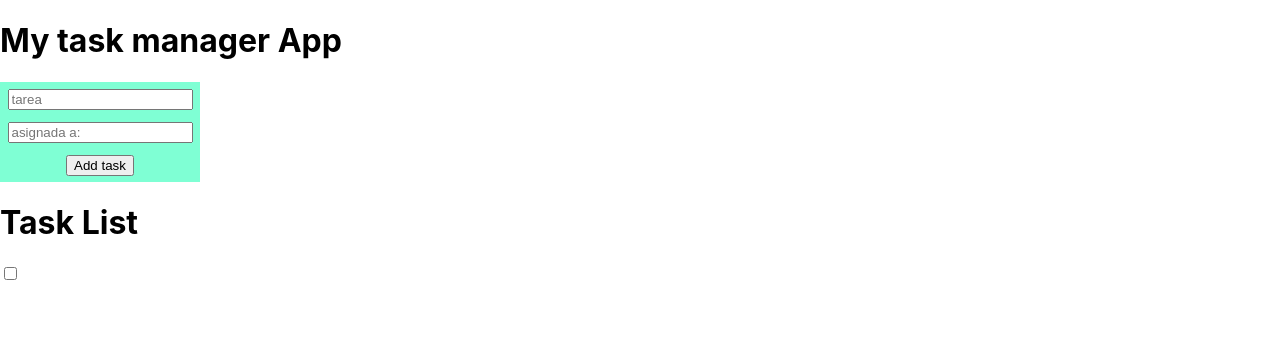
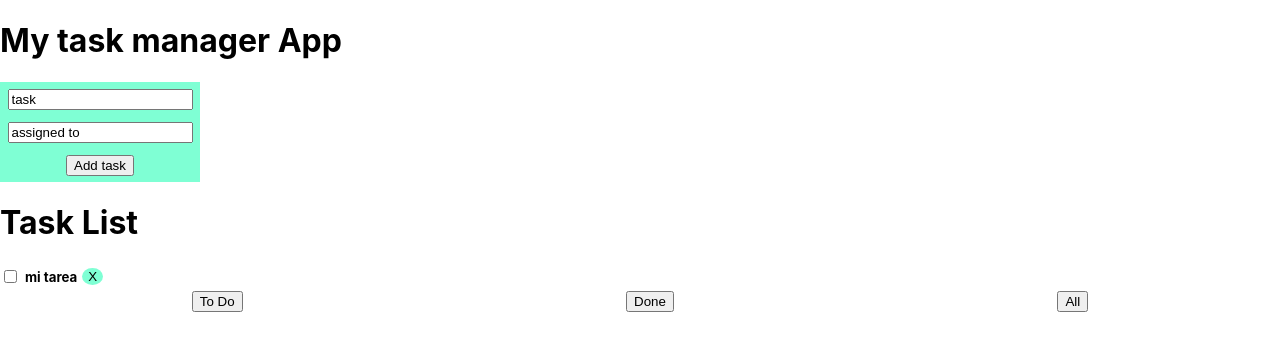
Before and after one commit to lissms/my-task-list, a React (Create React App) app: page / in a window 1280 px wide. Shown: the top 350 px of the page. Built offline with nearby package versions, Linux system fonts and the light colour scheme.

Commit message:
add destructuring value

```diff
--- a/src/App.js
+++ b/src/App.js
@@ -3,11 +3,17 @@ import Form from "./components/Form";
 import TaskList from "./components/TaskList";
 import FilterButtons from "./components/FilterButtons";
 
-function App(props) {
+function App() {
+  const [task, setTask] = React.useState("task");
+  const [assigned, setAssigned] = React.useState("assigned to");
+
+  const handlerClick = () => {
+    console.log("task, assigned", task, assigned);
+  };
   return (
     <div>
-      <h1> My task manager App</h1>
-      <Form />
+      <h1>My task manager App</h1>
+      <Form handlerClick={handlerClick} assigned={assigned} task={task} setTask={setTask} setAssigned={setAssigned} />
       <TaskList />
       <FilterButtons />
     </div>
--- /dev/null
+++ b/src/components/Button.jsx
@@ -0,0 +1,11 @@
+import React from "react";
+
+function Button(props) {
+  return (
+    <div>
+      <input type="button" value={props.value} />
+    </div>
+  );
+}
+
+export default Button;
--- /dev/null
+++ b/src/components/FilterButtons.css
@@ -0,0 +1,4 @@
+.buttons-container {
+  display: flex;
+  justify-content: space-around;
+}
--- a/src/components/FilterButtons.jsx
+++ b/src/components/FilterButtons.jsx
@@ -1,7 +1,15 @@
 import React from "react";
+import Button from "./Button";
+import "./FilterButtons.css";
 
 function FilterButtons(props) {
-  return <div></div>;
+  return (
+    <div className="buttons-container">
+      <Button value="To Do" />
+      <Button value="Done" />
+      <Button value="All" />
+    </div>
+  );
 }
 
 export default FilterButtons;
--- a/src/components/Form.jsx
+++ b/src/components/Form.jsx
@@ -5,9 +5,23 @@ import "./Form.css";
 function Form(props) {
   return (
     <div className="form-container">
-      <ItemForm name="task" id="task" placeholder="tarea" />
-      <ItemForm name="assigned to" id="assigned" placeholder="asignada a:" />
-      <input type="button" value="Add task" />
+      <ItemForm
+        name="task"
+        id="task"
+        placeholder="tarea"
+        handlerClick={props.handlerClick}
+        value={props.task}
+        setTask={props.setTask}
+      />
+      <ItemForm
+        name="assigned to"
+        id="assigned"
+        placeholder="asignada a:"
+        handlerClick={props.handlerClick}
+        value={props.assigned}
+        setAssigned={props.setAssigned}
+      />
+      <input type="button" value="Add task" onClick={props.handlerClick} />
     </div>
   );
 }
--- a/src/components/ItemForm.jsx
+++ b/src/components/ItemForm.jsx
@@ -1,9 +1,27 @@
 import React from "react";
 
 function ItemForm(props) {
+  const getInputValue = (ev) => {
+    if (ev.target.id === "assigned") {
+      props.setAssigned(ev.target.value);
+    } else if (ev.target.id === "task") {
+      props.setTask(ev.target.value);
+    }
+    console.log(ev.target.id, ev.target.value);
+  };
+
   return (
     <div>
-      <input type="text" name={props.name} id={props.id} placeholder={props.placeholder} />
+      <input
+        type="text"
+        name={props.name}
+        id={props.id}
+        placeholder={props.placeholder}
+        value={props.value}
+        setTask={props.setTask}
+        setAssigned={props.setAssigned}
+        onChange={getInputValue}
+      />
     </div>
   );
 }
--- a/src/components/Task.jsx
+++ b/src/components/Task.jsx
@@ -1,9 +1,12 @@
 import React from "react";
+import "./task.css";
 
 function Task(props) {
   return (
-    <div>
-      <input type="checkbox" name="" id="" />
+    <div className="task-container">
+      <input type="checkbox" name="checkbox" id="checkbox" />
+      <h5 className="my-task">mi tarea</h5>
+      <button className="remove-task-button">X</button>
     </div>
   );
 }
--- /dev/null
+++ b/src/components/task.css
@@ -0,0 +1,12 @@
+.task-container {
+  display: flex;
+  align-items: center;
+}
+.my-task {
+  margin: 5px;
+}
+.remove-task-button {
+  background-color: aquamarine;
+  border: none;
+  border-radius: 100%;
+}
```
Also changed, not shown: src/components/FilterButons.css (deleted).
